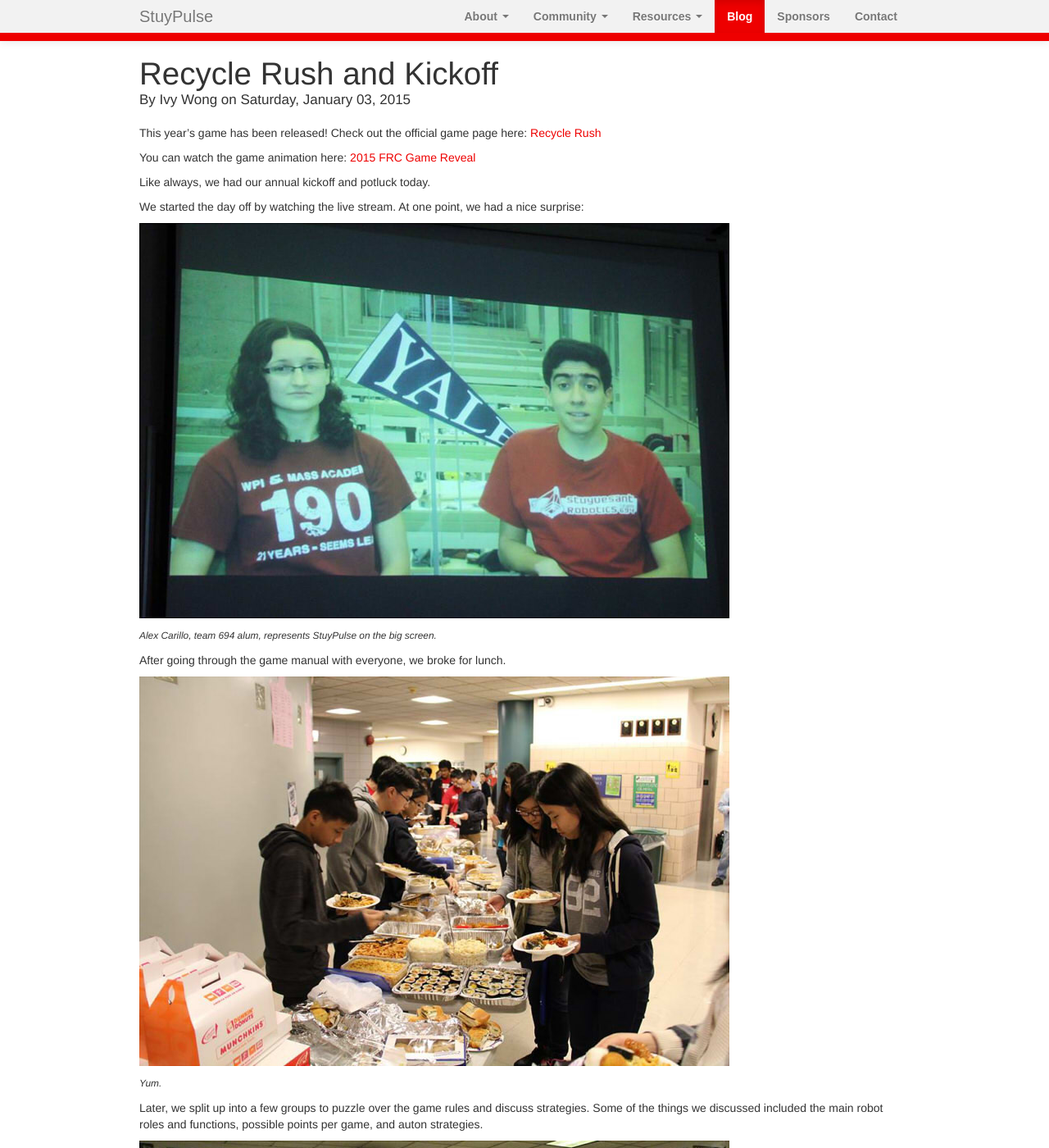
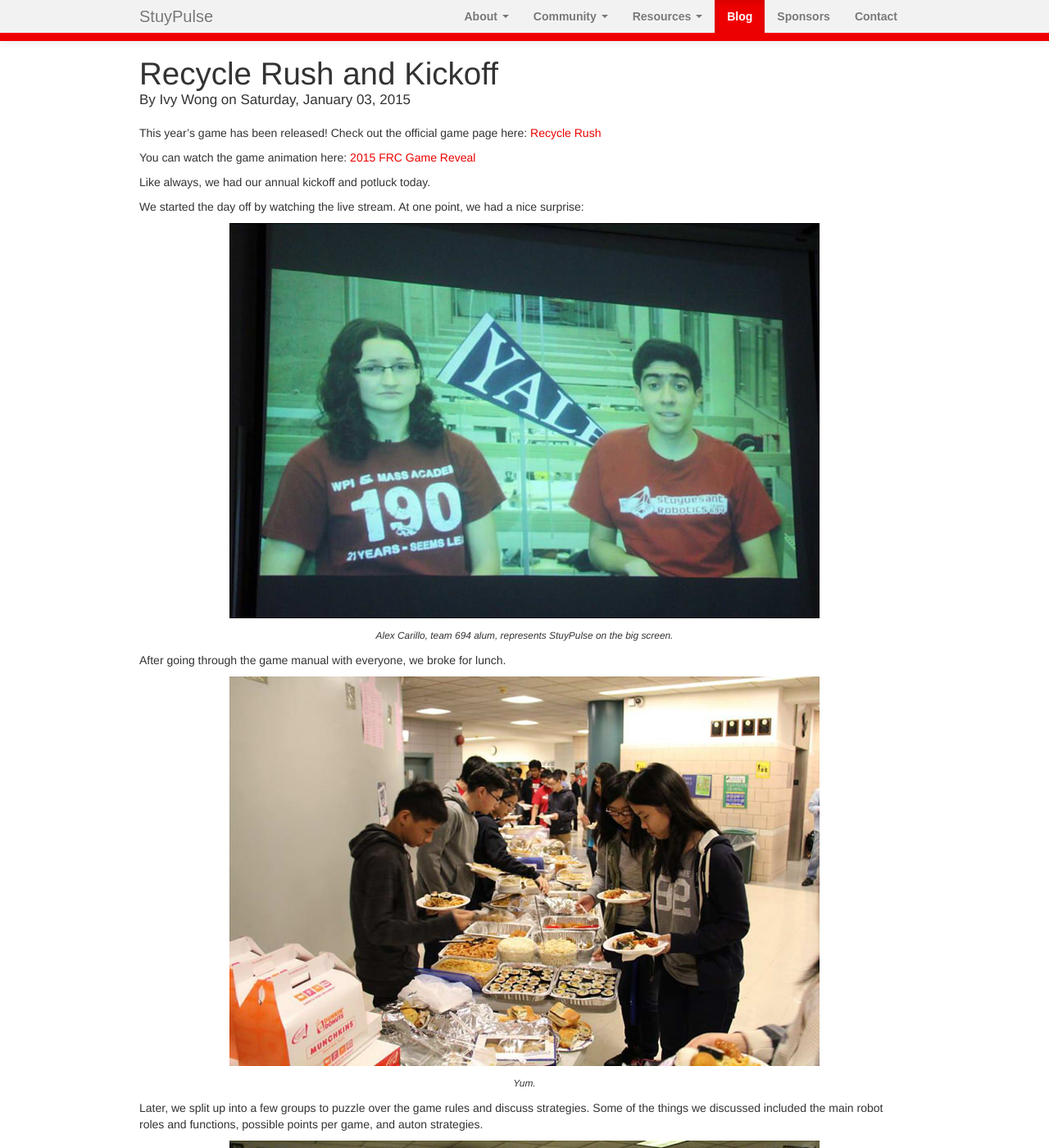
Before and after one commit to StuyPulse/team694.github.io, a Jekyll site: the page built from _posts/2015-01-03-recycle-rush.md, in a window 1280 px wide and 1400 px high. Shown: the whole window at 82% size. Built offline with Jekyll 4.4.1, drawn with Linux system fonts in a browser that asks for light colours; nearby versions of some CDN libraries.

Commit message:
Add text-center class to main css

```diff
--- a/css/main.css
+++ b/css/main.css
@@ -93,3 +93,7 @@
 article{
     padding-top: 10px;
 }
+
+.text-center {
+    text-align: center;
+}
```
